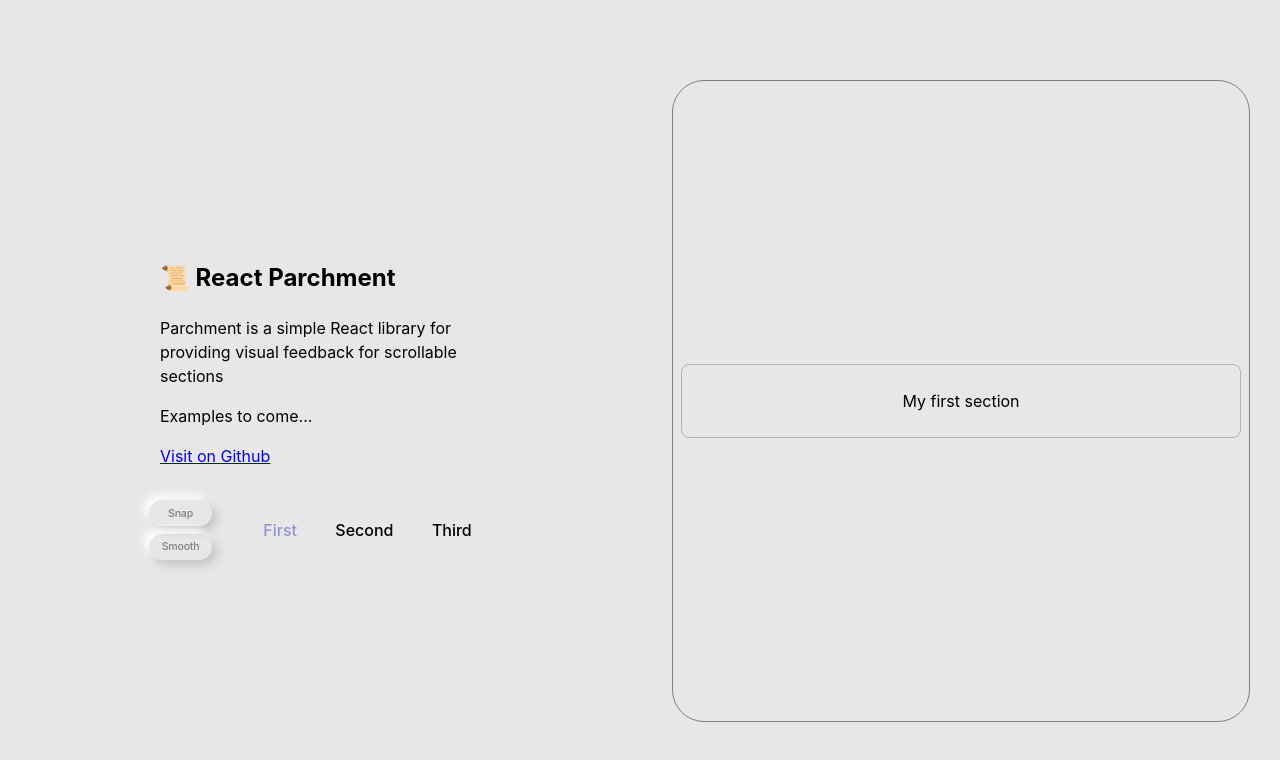
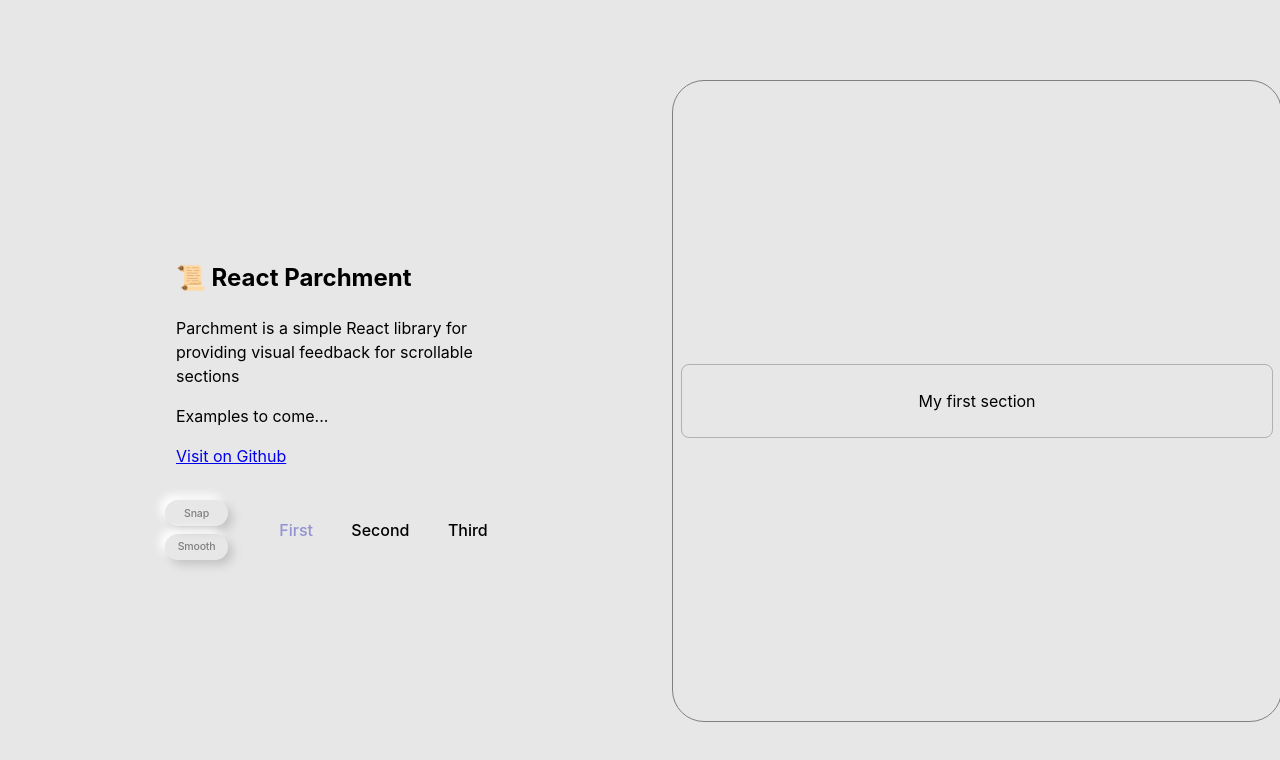
Before and after one commit to alex-fitzgerald/parchment, a React (Vite) app: page / in a window 1280 px wide. Shown: the top 760 px of the page. Built offline with nearby package versions, Linux system fonts and the light colour scheme.

Commit message:
feat: overflow hidden on wrapper

```diff
--- a/src/demo-app.css
+++ b/src/demo-app.css
@@ -110,7 +110,7 @@
     height: 100%;
     display: flex;
     align-items: center;
-    padding: 0 var(--spacious);
+    overflow: hidden;
 }
 
 .toggle-button {
```
